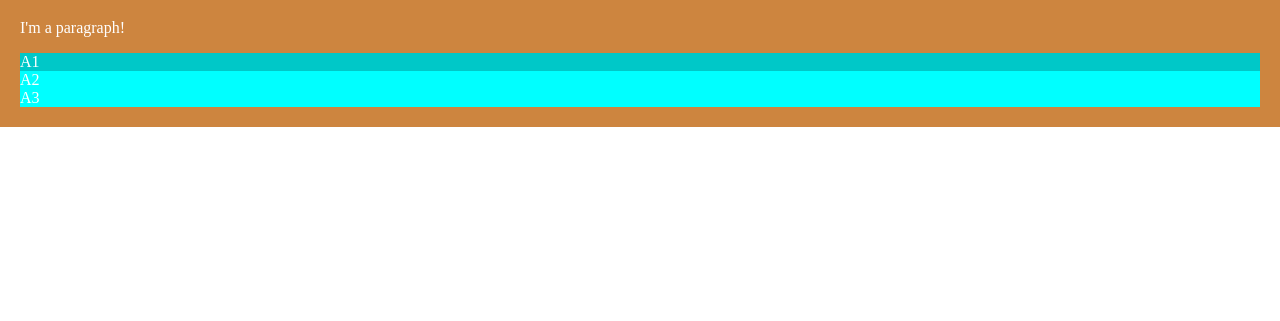
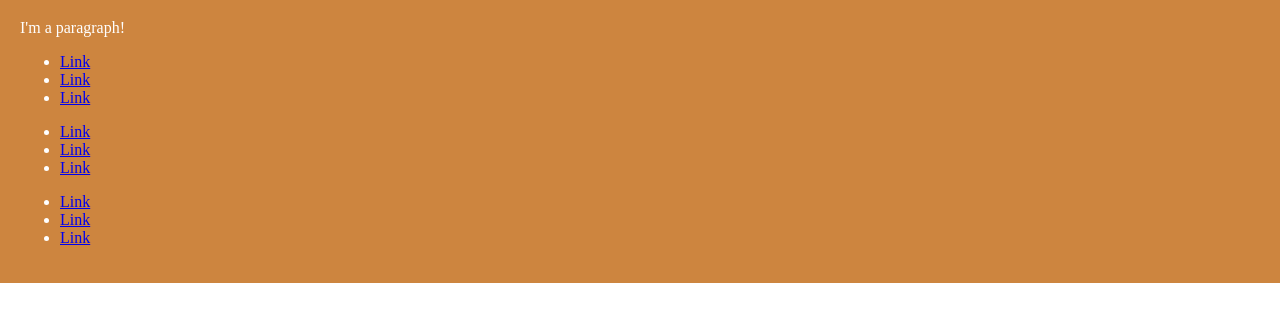
Before and after one commit to Challengers-Tech/js-tut1, a website: page index.html in a window 1280 px wide. Shown: the part 81-402 px from the top of the page. Drawn offline with nearby package versions, Linux system fonts and the light colour scheme.

Commit message:
i deleted stuff

```diff
--- a/index.html
+++ b/index.html
@@ -13,14 +13,33 @@
         <p id="para1">I'm a paragraph!</p>
 
         <div class="aqua">
-            <div id="a1" class="aqua-deep">
-                A1
+
+        </div>
+
+        <!-- Our Page Footer -->
+        <div id="footer" class="footer grid">
+            <div class="col-3">
+                <ul>
+                    <li><a href="dawndoabdoiwan">Link</a></li>
+                    <li><a href="#">Link</a></li>
+                    <li><a href="#">Link</a></li>
+                </ul>
             </div>
-            <div id="a2">
-                A2
+
+            <div class="col-3">
+                <ul>
+                    <li><a href="#">Link</a></li>
+                    <li><a href="#">Link</a></li>
+                    <li><a href="#">Link</a></li>
+                </ul>
             </div>
-            <div id="a3">
-                A3
+
+            <div class="col-3">
+                <ul>
+                    <li><a href="#">Link</a></li>
+                    <li><a href="#">Link</a></li>
+                    <li><a href="#">Link</a></li>
+                </ul>
             </div>
         </div>
     </div>
```
